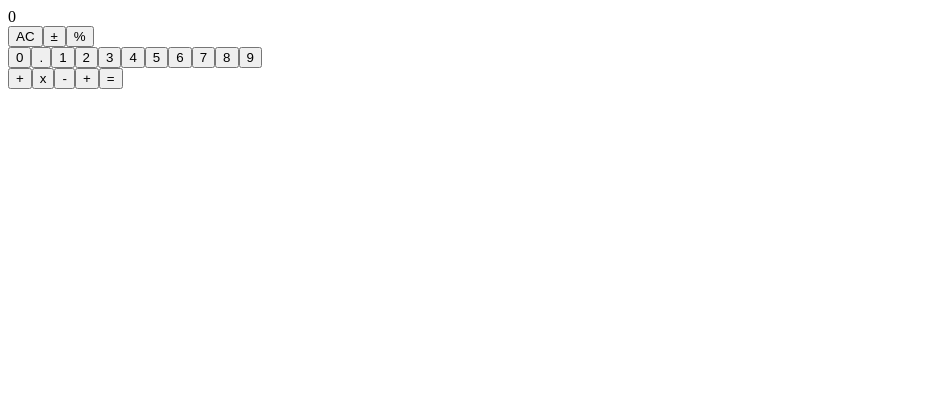
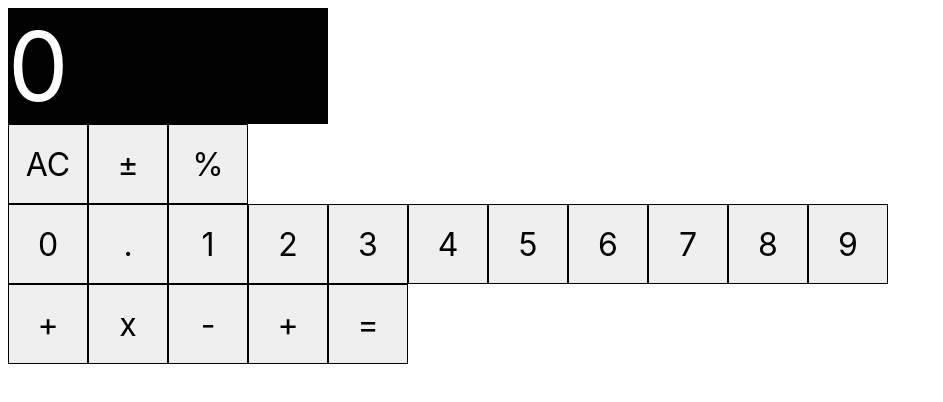
Before and after one commit to AlexLintu/React-challenges, a React (Create React App) app in the folder calculator-app/: page / in a window 1280 px wide. Shown: the top 402 px of the page, without its empty margins (0-943 px from the left). Built offline with nearby package versions, Linux system fonts and the light colour scheme.

Commit message:
Added initial styling

```diff
--- a/calculator-app/src/styles.css
+++ b/calculator-app/src/styles.css
@@ -0,0 +1,17 @@
+* {
+    font-family: -apple-system, Roboto, BlinkMacSystemFont, 'Segoe UI', Oxygen, Ubuntu, Cantarell, 'Open Sans', 'Helvetica Neue', sans-serif;
+}
+
+.calculator-display {
+    background-color: black;
+    color: white;
+    font-size: 6em;
+    width: 320px;
+}
+
+.calculator-key {
+    border: 1px solid black;
+    width: 80px;
+    height: 80px;
+    font-size: 2em;
+}
```
